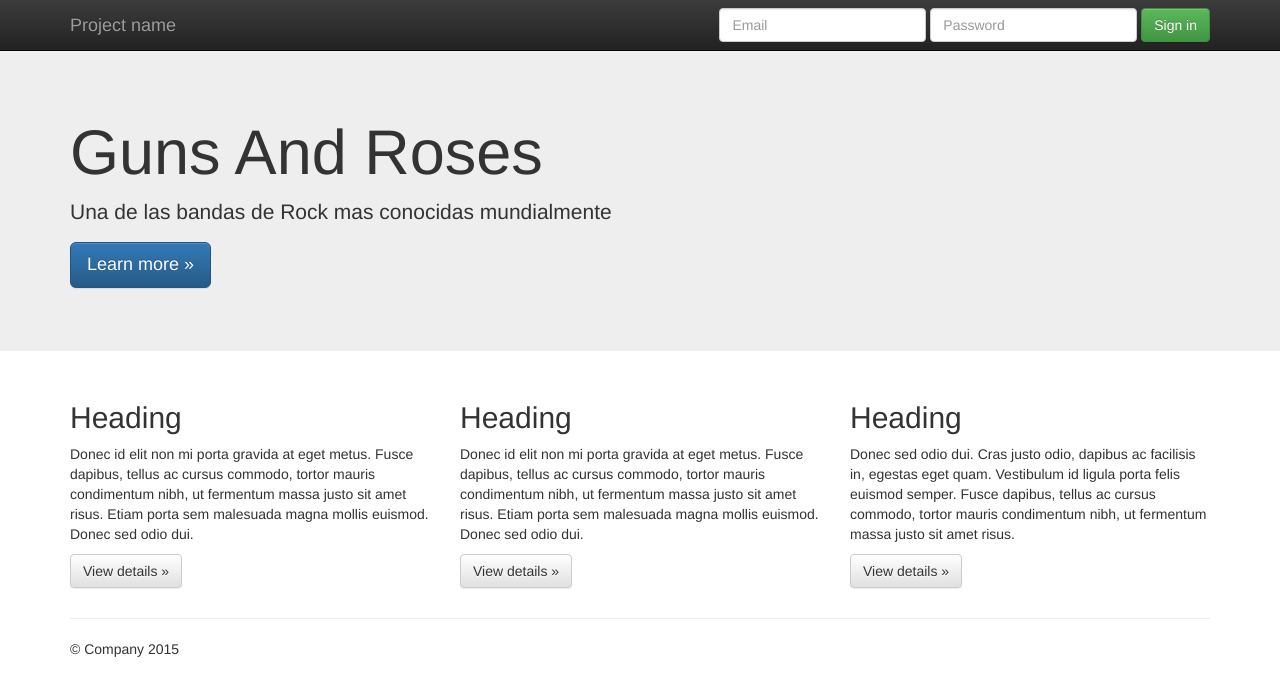
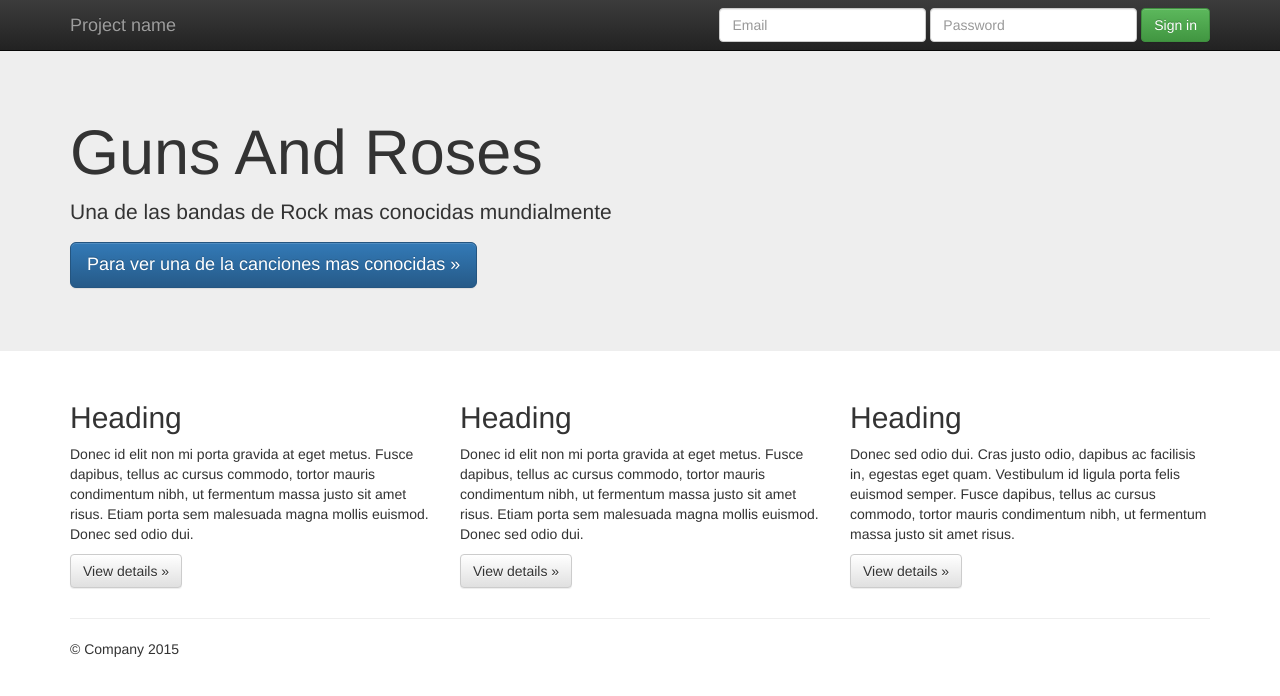
Before and after one commit to diegobgta/miprimerapagina, a plain HTML site: page public_html/index.html in a window 1280 px wide. Drawn offline with nearby package versions, Linux system fonts and the light colour scheme.

Commit message:
Cmabie lo que decia en el boton

```diff
--- a/public_html/index.html
+++ b/public_html/index.html
@@ -57,7 +57,7 @@
       <div class="container">
         <h1>Guns And Roses</h1>
         <p>Una de las bandas de Rock mas conocidas mundialmente</p>
-        <p><a class="btn btn-primary btn-lg" href="#" role="button">Learn more &raquo;</a></p>
+        <p><a class="btn btn-primary btn-lg" href="#" role="button">Para ver una de la canciones mas conocidas &raquo;</a></p>
       </div>
     </div>
 
```
